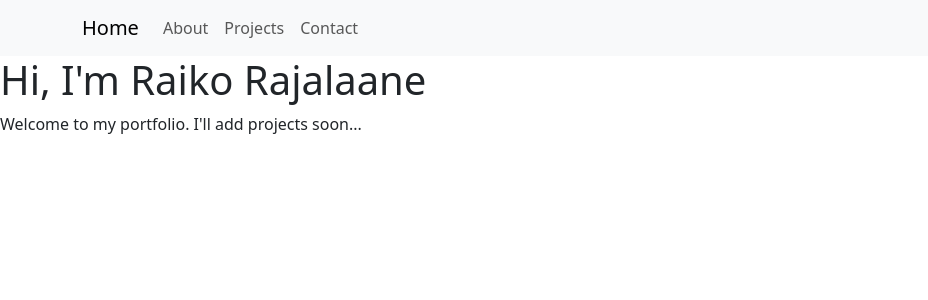
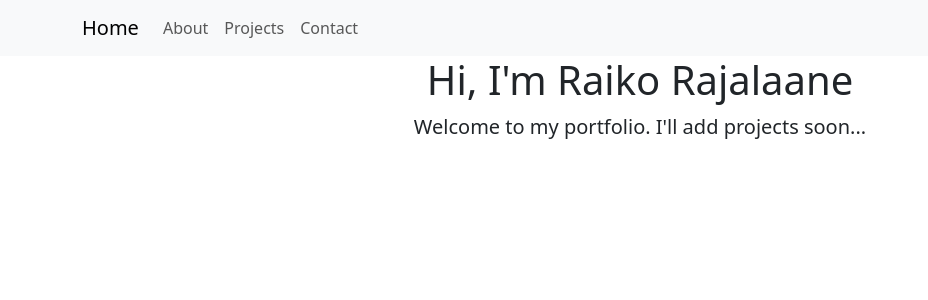
Before and after one commit to Raiko-Rajalaane/loputoo, a React (Vite) app in the folder portfoolio/: page / in a window 1280 px wide. Shown: the top 300 px of the page, without its empty margins (0-928 px from the left). Built offline with nearby package versions, Linux system fonts and the light colour scheme.

Commit message:
container

```diff
--- a/portfoolio/src/App.jsx
+++ b/portfoolio/src/App.jsx
@@ -4,21 +4,25 @@ import Home from './pages/Home'
 import About from './pages/About'
 import Projects from './pages/Projects'
 import Contact from './pages/Contact'
-import Navbar from './components/Navbar'
+import NavigationBar from './components/NavigationBar'
+import { Container } from 'react-bootstrap'
+
 
 function App() {
 
 
   return (
     <div>
-      <Navbar />
+      <NavigationBar />
 
+      <Container>
         <Routes>
           <Route path="/" element={ <Home /> } />
           <Route path="/about" element={ <About /> }/>
           <Route path="/projects" element={ <Projects /> } />
           <Route path="/contact" element={ <Contact /> } />
         </Routes>
+      </Container>
     </div>
   )
 }
--- a/portfoolio/src/components/Navbar.jsx
+++ b/portfoolio/src/components/NavigationBar.jsx
@@ -3,7 +3,7 @@ import Nav from 'react-bootstrap/Nav';
 import Navbar from 'react-bootstrap/Navbar';
 import { Link } from 'react-router-dom';
 
-function CollapsibleNavbar() {
+function NavigationBar() {
   return (
     <Navbar collapseOnSelect expand="lg" className="bg-body-tertiary">
       <Container>
@@ -21,4 +21,4 @@ function CollapsibleNavbar() {
   );
 }
 
-export default CollapsibleNavbar;
+export default NavigationBar;
--- a/portfoolio/src/pages/About.jsx
+++ b/portfoolio/src/pages/About.jsx
@@ -1,7 +1,7 @@
 
 function About() {
   return (
-    <div>
+    <div className="mt-4">
       About me...
     </div>
   )
--- a/portfoolio/src/pages/Contact.jsx
+++ b/portfoolio/src/pages/Contact.jsx
@@ -1,7 +1,7 @@
 
 function Contact() {
   return (
-    <div>
+    <div className="mt-4">
       Contact me...
     </div>
   )
--- a/portfoolio/src/pages/Home.jsx
+++ b/portfoolio/src/pages/Home.jsx
@@ -1,9 +1,9 @@
 
 function Home() {
   return (
-    <div>
+    <div className="text-center">
       <h1>Hi, I'm Raiko Rajalaane</h1>
-      <p>Welcome to my portfolio. I'll add projects soon...</p>
+      <p className="lead">Welcome to my portfolio. I'll add projects soon...</p>
     </div>
   )
 }
--- a/portfoolio/src/pages/Projects.jsx
+++ b/portfoolio/src/pages/Projects.jsx
@@ -1,7 +1,7 @@
 
 function Projects() {
   return (
-    <div>
+    <div className="mt-4">
       My projects...
     </div>
   )
```
Also changed, not shown: portfoolio/src/components/Navbar2.jsx (deleted, +0 -14 lines). Lines whose indentation alone changed are shown as unchanged.
